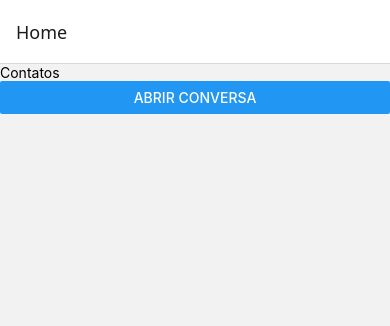
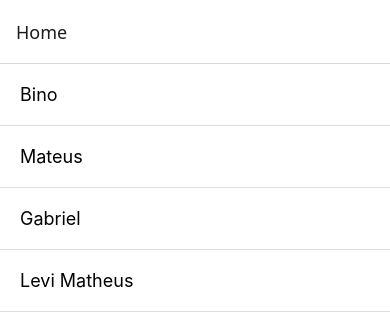
Before and after one commit to ifelipelima/mensagens-app, a React Native app: screen /Home in a window 390 px wide. Shown: the top 326 px of the page. Built offline with nearby package versions, Linux system fonts and the light colour scheme.

Commit message:
feat: tela de inicial de contatos

```diff
--- a/src/screens/HomeScreen.js
+++ b/src/screens/HomeScreen.js
@@ -1,19 +1,54 @@
-import { View, Text, Button } from "react-native";
+import {
+  View,
+  Text,
+  StyleSheet,
+  FlatList,
+  TouchableOpacity,
+} from "react-native";
+
+const contatos = [
+  { id: 1, nome: "Bino" },
+  { id: 2, nome: "Mateus" },
+  { id: 3, nome: "Gabriel" },
+  { id: 4, nome: "Levi Matheus" },
+];
 
 export default function HomeScreen({ navigation }) {
+  function abrirConversa(contato) {
+    navigation.navigate("Chat", {
+      contatoId: contato.id,
+      nome: contato.nome,
+    });
+  }
   return (
-    <View>
-      <Text>Contatos</Text>
-
-      <Button
-        title="Abrir conversa"
-        onPress={() =>
-          navigation.navigate("Chat", {
-            contatoId: 1,
-            nome: "João",
-          })
-        }
+    <View style={styles.container}>
+      <FlatList
+        data={contatos}
+        keyExtractor={(item) => item.id.toString()}
+        renderItem={({ item }) => (
+          <TouchableOpacity
+            style={styles.contato}
+            onPress={() => abrirConversa(item)}
+          >
+            <Text style={styles.nome}>{item.nome}</Text>
+          </TouchableOpacity>
+        )}
       />
     </View>
   );
 }
+
+const styles = StyleSheet.create({
+  container: {
+    flex: 1,
+    backgroundColor: "#fff",
+  },
+  contato: {
+    padding: 20,
+    borderBottomWidth: 1,
+    borderBottomColor: "#ddd",
+  },
+  nome: {
+    fontSize: 18,
+  },
+});
```
